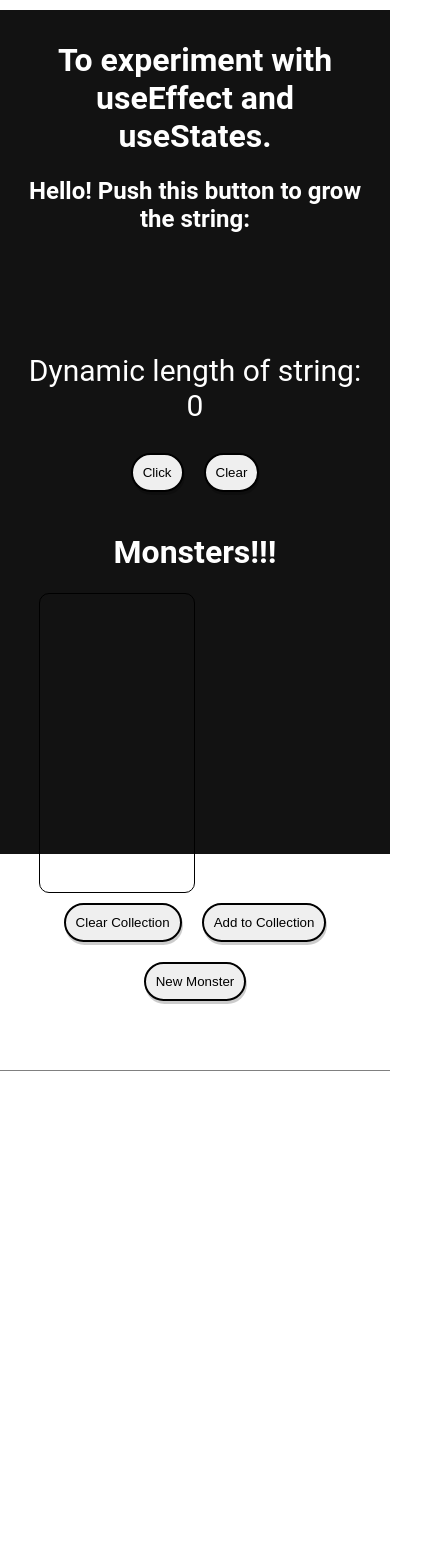
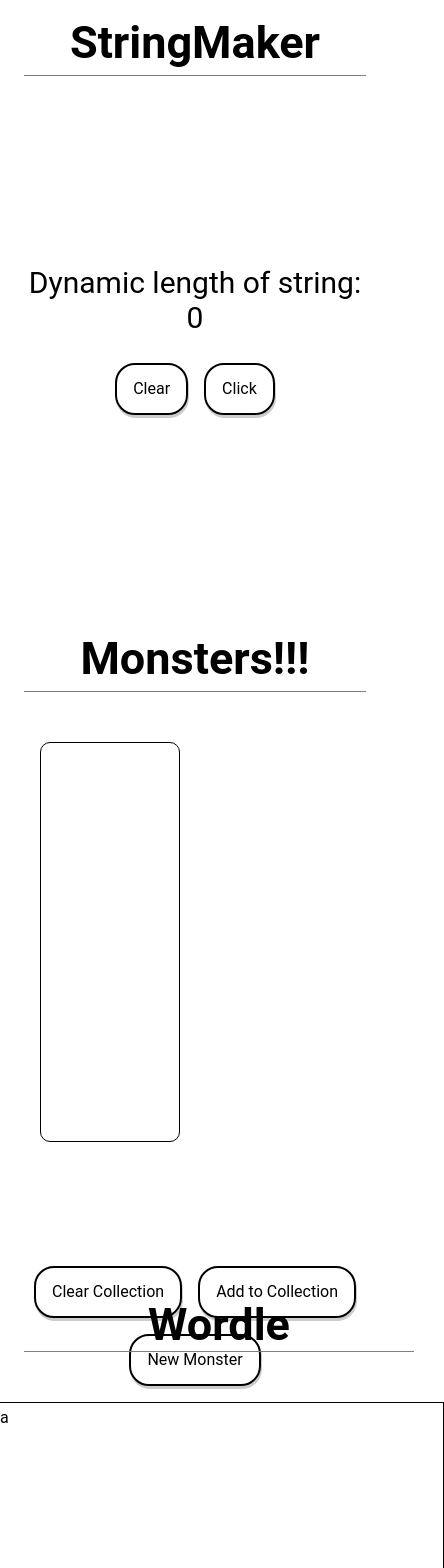
Before and after one commit to maikupero/react_sandbox, a React (Create React App) app: page / in a window 390 px wide. Shown: the top 1568 px of the page, 444 px wide, since content can reach past the window. Before the commit the page ends 1071 px from the top, so only its background shows below. Built offline with nearby package versions, Linux system fonts and the light colour scheme.

Commit message:
overall restyling

```diff
--- a/package.json
+++ b/package.json
@@ -1,5 +1,5 @@
 {
-  "name": "activities",
+  "name": "react_sandbox",
   "version": "0.1.0",
   "private": true,
   "dependencies": {
--- a/src/App.css
+++ b/src/App.css
@@ -2,13 +2,65 @@
   text-align: center;
 }
 
+nav {
+  height: 60px;
+  width: 100%;
+  border-bottom: 1px solid grey;
+  display: flex;
+  justify-content: center;
+  margin-bottom: 50px;
+}
+nav h1 {
+  margin: 0;
+  font-size: 45px;
+}
+
+.main {
+  margin: 5em;
+  justify-content: center;
+  align-items: center;
+  height: 600px;
+}
+.content {
+  margin: 2em;
+  height: 500px;
+}
+@media only screen and (max-width: 980px) {
+  .main {
+    margin: 1em;
+  }
+  .content {
+    margin: 1em;
+  }
+}
+
+.buttons {
+  height: 50px;
+  margin: auto;
+  align-items: center;
+}
 button {
-  padding: 10px;
-  margin: 10px;
+  background: none;
+  font: inherit;
+  line-height: 1;
+  margin: 0.5em;
+  padding: 1em 1em;
+
   border-radius: 20px;
   border: solid 2px black;
   box-shadow: 1px 3px rgba(0,0,0,0.2);
+
+  transition: 0.25s;
 }
 button:hover {
   cursor: pointer;
+  box-shadow: none;
 }
+
+
+/* StringMaker styles */
+#longstring, #stringlength {
+  height: 60px;
+  font-size: 30px;
+  word-wrap: break-word;
+}
--- a/src/App.js
+++ b/src/App.js
@@ -2,7 +2,6 @@
 import StringMaker from './Components/StringMaker/StringMaker';
 import Monsters from './Components/Monsters/Monsters';
 import Wordle from './Components/Wordle/Wordle';
-
 import './App.css';
 
 function App() {
--- a/src/Components/Monsters/Monsters.jsx
+++ b/src/Components/Monsters/Monsters.jsx
@@ -16,11 +16,11 @@
     };
 
     return (
-        <div id="main">
+        <div className="main">
 
-            <h1 id="title">Monsters!!!</h1>
+            <nav><h1>Monsters!!!</h1></nav>
 
-            <div id="body">
+            <div className="content" style={{display: 'flex', justifyContent: 'space-between'}}>
                 <div id="collection">
                     {monstersCollection.map((monster, id) => {
                         return (
@@ -38,7 +38,7 @@
                 </div>
             </div>
 
-            <div id="buttons">
+            <div className="buttons">
                 <button onClick={() => setMonstersCollection([])}>Clear Collection</button>
                 <button onClick={() => {
                     if (monster.length && monstersCollection.length < 6) {
--- a/src/Components/Monsters/monsters.css
+++ b/src/Components/Monsters/monsters.css
@@ -1,57 +1,36 @@
-#title {
-    width: 100%;
-}
-
-#sample {
-    width: 100%;
-}
-
-#body {
+#collection {
+    width: 45%;
+    height: 400px;
     display: flex;
-    justify-content: center;
-    height: 300px;
+    flex-wrap: wrap;
+    border: solid 1px black;
+    border-radius: 10px;
 }
 
 #collectedmonster {
     flex: 1 0 25%;
     margin: 10px;
 }
-
-#collection {
-    width: 40%;
-    display: flex;
-    flex-wrap: wrap;
-    border: solid 1px black;
-    border-radius: 10px;
+#collectedmonster > img {
+    height: 100px;
+    width: 100px;
+}
+@media only screen and (max-width: 980px) {
+    #collectedmonster > img {
+      height: 50px;
+      width: 50px;
+    }
 }
 
 #monster {
-    width: 40%;
+    display: flex;
+    justify-content: center;
+    align-items: center;
+    width: 45%;
+    height: 400px;
 }
 
-#sample {
-    height: 100px;
-    width: 100px;
-    padding: 0px;
-    margin: 0px;
-    border: solid 1px black;
-    border-radius: 5px;
+#monster > img {
+    height: 180px;
+    width: 180px;
 }
-
-#samplemonster {
-    padding: 0px;
-    margin: 0px;
-    height: 100px;
-    width: 100px;
-}
-
-img {
-    height: 100px;
-    width: 100px;
-}
-@media only screen and (max-width: 920px) {
-    img {
-      height: 50px;
-      width: 50px;
-    }
-  }
--- a/src/Components/StringMaker/StringMaker.jsx
+++ b/src/Components/StringMaker/StringMaker.jsx
@@ -1,4 +1,3 @@
-import './stringmaker.css';
 import {useState, useEffect} from 'react';
 
 function StringMaker() {
@@ -17,12 +16,16 @@
 
     return (
         <div className="main">
-            <h1 className='description'>To experiment with useEffect and useStates.</h1>
-            <h2 className='instruction'>Hello! Push this button to grow the string:</h2>
-            <p id='longstring'>{string}</p>
-            <p id='stringlength'>Dynamic length of string: {string.length}</p>
-            <button onClick={() => setString(string + newLetter())}>Click</button>
-            <button onClick={() => setString('')}>Clear</button>
+            <nav><h1>StringMaker</h1></nav>
+
+            <div className="content" style={{display: 'inline'}}>
+                <p id='longstring'>{string}</p>
+                <p id='stringlength'>Dynamic length of string: {string.length}</p>
+                <div className="buttons">
+                    <button onClick={() => setString('')}>Clear</button>
+                    <button onClick={() => setString(string + newLetter())}>Click</button>
+                </div>
+            </div>
         </div>
     );
 }
--- a/src/Components/StringMaker/stringmaker.css
+++ /dev/null
@@ -1,10 +0,0 @@
-.main {
-    padding: 10px;
-    margin: 10px;
-}
-
-p {
-    height: 60px;
-    font-size: 30px;
-    word-wrap: break-word;
-}
--- a/src/Components/Wordle/Components/Board.jsx
+++ b/src/Components/Wordle/Components/Board.jsx
@@ -0,0 +1,18 @@
+import { useState, React } from 'react';
+import { boardDefault } from '../boardhelper';
+
+function Board() {
+	const [board, setBoard] = useState(boardDefault);
+  return (
+    <div className='board'>
+			<div className="row">a </div>
+			<div className="row"> </div>
+			<div className="row"> </div>
+			<div className="row"> </div>
+			<div className="row"> </div>
+			<div className="row"> </div>
+		</div>
+  );
+}
+
+export default Board
--- a/src/Components/Wordle/Components/Keyboard.jsx
+++ b/src/Components/Wordle/Components/Keyboard.jsx
@@ -0,0 +1,9 @@
+import React from 'react'
+
+function Keyboard() {
+  return (
+    <div>Keyboard</div>
+  )
+}
+
+export default Keyboard
--- a/src/Components/Wordle/Wordle.jsx
+++ b/src/Components/Wordle/Wordle.jsx
@@ -1,11 +1,15 @@
 import './wordle.css';
+import Board from './Components/Board';
+import Keyboard from './Components/Keyboard';
 
 export default function Wordle() {
 	return (
-		<div>
+		<div className='main game'>
 			<nav>
 				<h1>Wordle</h1>
 			</nav>
+			<Board />
+			<Keyboard />
 		</div>
 	);
-}
+};
--- /dev/null
+++ b/src/Components/Wordle/boardhelper.js
@@ -0,0 +1,8 @@
+export const boardDefault = [
+    ["", "", "", "", ""],
+    ["", "", "", "", ""],
+    ["", "", "", "", ""],
+    ["", "", "", "", ""],
+    ["", "", "", "", ""],
+    ["", "", "", "", ""]
+];
--- a/src/Components/Wordle/wordle.css
+++ b/src/Components/Wordle/wordle.css
@@ -1,32 +1,3 @@
-.App {
-    text-align: center;
-    background-color: #121212;
-    width: 100vw;
-    height: 100vh;
-    /* display: flex; */
-    color: white;
-}
-
-body {
-    padding: 0%;
-    margin: 0;
-}
-
-nav {
-    height: 60px;
-    width: 100%;
-    margin: 0;
-    border-bottom: 1px solid grey;
-    display: grid;
-    place-items: center;
-}
-
-nav h1 {
-    margin: 0;
-    font-family: Helvetica, Arial, sans-serif;
-    color: white;
-    font-size: 45px;
-}
 .game {
     width: 100vw;
     height: calc(100vh - 170px);
```
Also changed, not shown: 1 other file (tests, documents, lock files or other folders).
